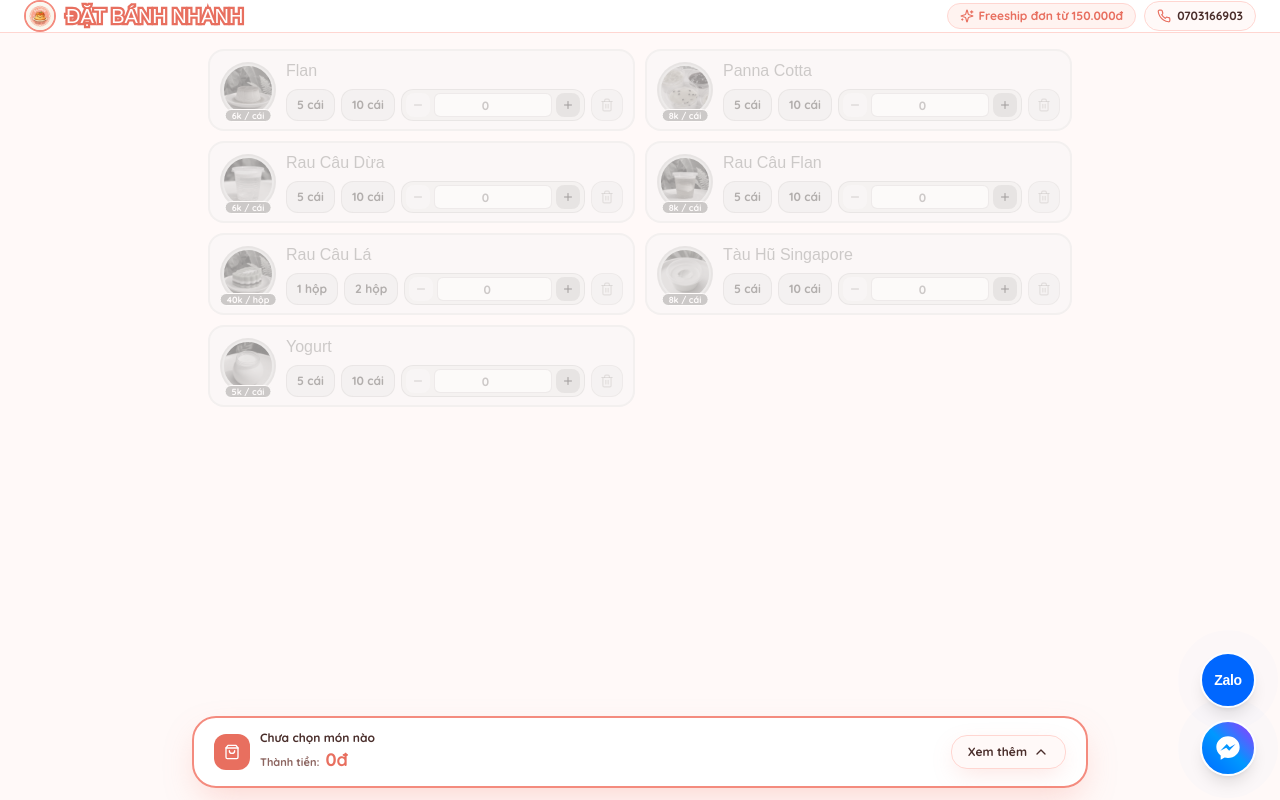
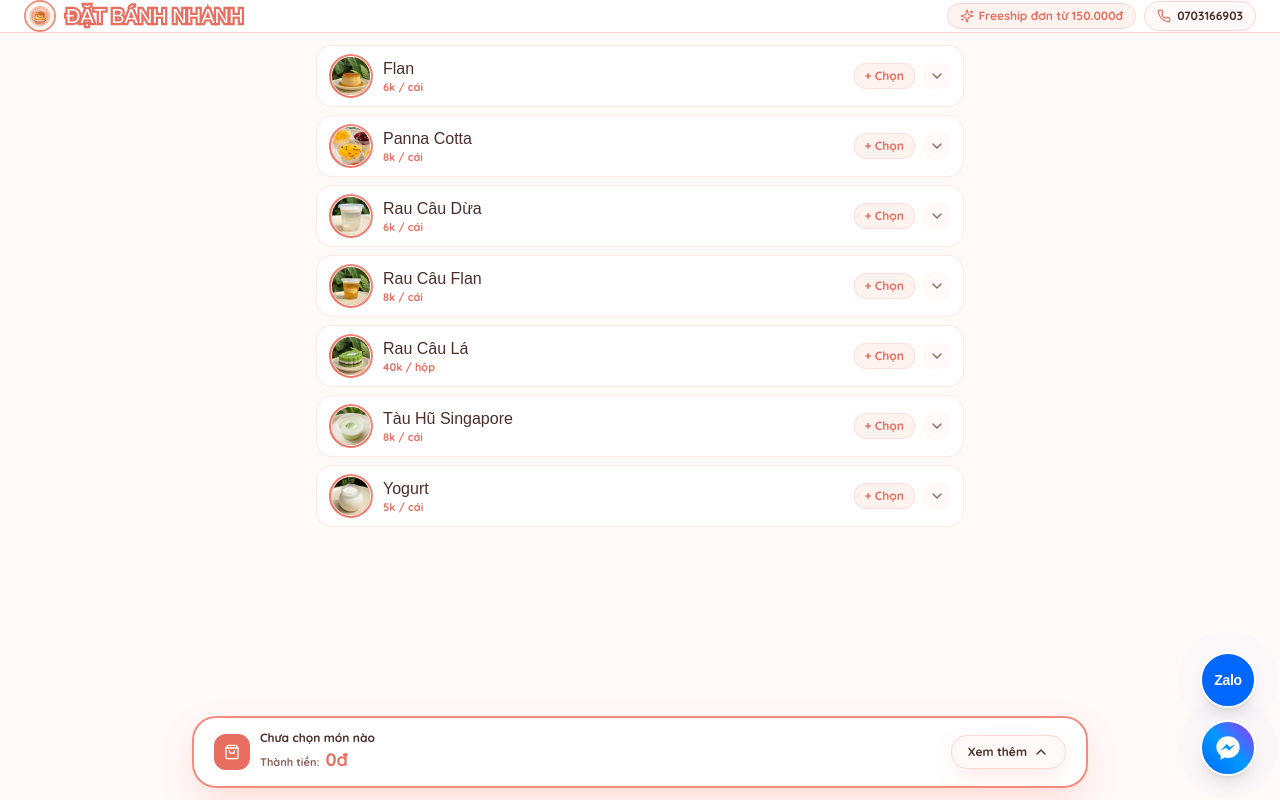
Before and after one commit to kura-hashed/flandi, a Next.js app: page /order in a window 1280 px wide. Built offline with nearby package versions, Linux system fonts and the light colour scheme; a web font is replaced by a local one.

Commit message:
feat(order): minimalist 1-screen product cards with inline expand and warm soft styling

```diff
--- a/src/app/order/page.tsx
+++ b/src/app/order/page.tsx
@@ -39,6 +39,14 @@ export default function QuickSingleScreenOrderPage() {
   // Cart keyed by productId
   const [cartMap, setCartMap] = useState<Record<string, QuickLineItem>>({});
   const [isExpanded, setIsExpanded] = useState(false);
+  const [expandedProductIds, setExpandedProductIds] = useState<Record<string, boolean>>({});
+
+  const toggleProductExpand = (id: string) => {
+    setExpandedProductIds((prev) => ({
+      ...prev,
+      [id]: !prev[id],
+    }));
+  };
 
   // Compact customer info
   const [customerName, setCustomerName] = useState("");
@@ -393,19 +401,19 @@ export default function QuickSingleScreenOrderPage() {
         </div>
       </header>
 
-      {/* Main Product Cards Workspace */}
-      <main className="flex-1 max-w-4xl w-full mx-auto p-2.5 sm:p-4 pb-28 sm:pb-32">
+      {/* Main Product Cards Workspace (Minimalist 1-screen rows with inline expand) */}
+      <main className="flex-1 max-w-2xl w-full mx-auto p-2 sm:p-3 pb-24 sm:pb-28">
         {loading ? (
-          <div className="grid grid-cols-1 sm:grid-cols-2 gap-2">
+          <div className="flex flex-col gap-1.5">
             {[1, 2, 3, 4, 5, 6, 7].map((n) => (
               <div
                 key={n}
-                className="h-20 rounded-2xl bg-white/70 border border-flandi-pink animate-pulse p-2.5"
+                className="h-12 rounded-2xl bg-white/70 border border-flandi-pink animate-pulse"
               />
             ))}
           </div>
         ) : (
-          <div className="grid grid-cols-1 sm:grid-cols-2 gap-2.5 content-start">
+          <div className="flex flex-col gap-1.5 sm:gap-2">
             {products.map((product) => {
               const currentQty = getQtyForProduct(product.id);
               const unitLabel = product.unit || "cái";
@@ -416,62 +424,69 @@ export default function QuickSingleScreenOrderPage() {
               const preset2 = isBoxProduct ? 2 : 10;
 
               const isSelected = currentQty > 0;
+              const isCardExpanded = !!expandedProductIds[product.id];
 
               return (
                 <div
                   key={product.id}
-                  className={`rounded-2xl border-2 px-2.5 py-2 transition-all duration-200 flex items-center gap-2.5 relative ${
+                  className={`rounded-2xl border transition-all duration-200 overflow-hidden ${
                     isSelected
-                      ? "bg-white border-flandi-coral shadow-cute ring-2 ring-flandi-salmon/40 opacity-100 scale-[1.01]"
-                      : "bg-stone-100/75 border-stone-200/80 opacity-55 saturate-[0.3] shadow-none"
+                      ? "bg-white border-flandi-coral shadow-cute ring-1.5 ring-flandi-salmon/40"
+                      : "bg-white/95 border-flandi-pink/50 hover:border-flandi-salmon/60 shadow-2xs"
                   }`}
                 >
-                  {/* Left: Compact Circular Product Photo (non-clickable) */}
+                  {/* Collapsed Header Row (Always visible, tap to toggle expand) */}
                   <div
-                    className={`relative w-14 h-14 sm:w-15 sm:h-15 rounded-full p-0.5 shrink-0 transition-all duration-200 ${
-                      isSelected
-                        ? "bg-gradient-to-tr from-flandi-coral to-flandi-salmon shadow-xs"
-                        : "bg-stone-300"
-                    }`}
+                    onClick={() => toggleProductExpand(product.id)}
+                    className="px-2.5 py-1.5 sm:px-3 sm:py-2 flex items-center justify-between gap-2.5 cursor-pointer select-none hover:bg-flandi-cream/25 transition"
                   >
+                    {/* Left: Mini product image + Product Name + Price badge */}
+                    <div className="flex items-center gap-2.5 min-w-0">
+                      <div className="relative w-10 h-10 sm:w-11 sm:h-11 rounded-full p-0.5 bg-gradient-to-tr from-flandi-coral to-flandi-salmon shrink-0 shadow-2xs">
                         <img
                           src={product.image}
                           alt={product.name}
-                      className={`w-full h-full object-cover rounded-full border-2 border-white transition-all duration-200 ${
-                        isSelected
-                          ? "grayscale-0 brightness-100 opacity-100"
-                          : "grayscale-[80%] brightness-90 opacity-70"
-                      }`}
+                          className="w-full h-full object-cover rounded-full border border-white"
                         />
-                    <span
-                      className={`absolute -bottom-1 left-1/2 -translate-x-1/2 whitespace-nowrap px-1.5 py-0.2 rounded-full text-white text-[9px] font-extrabold border border-white shadow-2xs leading-tight transition-colors ${
-                        isSelected ? "bg-flandi-coral" : "bg-stone-400"
-                      }`}
-                    >
+                      </div>
+
+                      <div className="min-w-0 flex flex-col justify-center">
+                        <h2 className="font-display text-sm sm:text-base text-flandi-dark leading-tight truncate">
+                          {product.name}
+                        </h2>
+                        <span className="text-[11px] font-extrabold text-flandi-coral leading-tight">
                           {product.badgeText}
                         </span>
                       </div>
+                    </div>
 
-                  {/* Right: 2 Compact Rows (Row 1: Product Name, Row 2: 5 | 10 | Direct Input | Trash on same row) */}
-                  <div className="flex-1 min-w-0 flex flex-col justify-center gap-1.5">
-                    {/* Row 1: Full Product Name + Selected Status */}
-                    <div className="flex items-center justify-between gap-1.5">
-                      <h2
-                        className={`font-display text-sm sm:text-base leading-none break-words transition-all ${
-                          isSelected ? "text-sticker-sm" : "text-stone-400"
+                    {/* Right: Selected quantity status badge + Expand / Collapse button */}
+                    <div className="flex items-center gap-2 shrink-0">
+                      {isSelected ? (
+                        <span className="px-2.5 py-1 rounded-full bg-flandi-coral text-white text-[11px] font-black shadow-2xs">
+                          {currentQty} {unitLabel} • {formatVND(product.price * currentQty)}
+                        </span>
+                      ) : (
+                        <span className="px-2.5 py-1 rounded-xl bg-flandi-cream text-flandi-coral text-xs font-extrabold border border-flandi-pink/70">
+                          + Chọn
+                        </span>
+                      )}
+
+                      <div
+                        className={`w-7 h-7 rounded-xl flex items-center justify-center transition-transform duration-200 ${
+                          isCardExpanded
+                            ? "rotate-180 bg-flandi-cream text-flandi-coral"
+                            : "bg-flandi-bg text-flandi-muted"
                         }`}
                       >
-                        {product.name}
-                      </h2>
-                      {isSelected && (
-                        <span className="shrink-0 px-2 py-0.5 rounded-full bg-flandi-coral text-white text-[10px] font-black leading-none shadow-2xs">
-                          {currentQty} {unitLabel} •{" "}
-                          {formatVND(product.price * currentQty)}
-                        </span>
-                      )}
+                        <ChevronDown className="w-4 h-4" />
+                      </div>
+                    </div>
                   </div>
 
-                    {/* Row 2: [5 cái / 1 hộp] + [10 cái / 2 hộp] + [Direct Number Input] + [Trash Clear Button] all on 1 single line */}
+                  {/* Expanded Quantity Controls Section */}
+                  {isCardExpanded && (
+                    <div className="px-3 pb-2.5 pt-1.5 border-t border-flandi-pink/40 bg-flandi-cream/15">
                       <div className="flex items-center gap-1.5">
                         <button
                           type="button"
@@ -484,9 +499,7 @@ export default function QuickSingleScreenOrderPage() {
                           className={`shrink-0 h-8 px-2.5 rounded-xl text-xs font-extrabold border transition whitespace-nowrap ${
                             currentQty === preset1
                               ? "bg-flandi-coral text-white border-flandi-coral shadow-2xs"
-                            : isSelected
-                            ? "bg-flandi-bg hover:bg-flandi-cream text-flandi-dark border-flandi-pink"
-                            : "bg-stone-200/70 hover:bg-stone-200 text-stone-500 border-stone-300/80"
+                              : "bg-white hover:bg-flandi-cream text-flandi-dark border-flandi-pink"
                           }`}
                         >
                           {isBoxProduct ? "1 hộp" : "5 cái"}
@@ -503,27 +516,19 @@ export default function QuickSingleScreenOrderPage() {
                           className={`shrink-0 h-8 px-2.5 rounded-xl text-xs font-extrabold border transition whitespace-nowrap ${
                             currentQty === preset2
                               ? "bg-flandi-coral text-white border-flandi-coral shadow-2xs"
-                            : isSelected
-                            ? "bg-flandi-bg hover:bg-flandi-cream text-flandi-dark border-flandi-pink"
-                            : "bg-stone-200/70 hover:bg-stone-200 text-stone-500 border-stone-300/80"
+                              : "bg-white hover:bg-flandi-cream text-flandi-dark border-flandi-pink"
                           }`}
                         >
                           {isBoxProduct ? "2 hộp" : "10 cái"}
                         </button>
 
                         {/* Direct Quantity Input on the same row (placeholder "0") */}
-                      <div
-                        className={`flex-1 min-w-0 h-8 flex items-center rounded-xl px-1 border transition ${
-                          isSelected
-                            ? "bg-flandi-bg border-flandi-pink"
-                            : "bg-stone-200/60 border-stone-300/80"
-                        }`}
-                      >
+                        <div className="flex-1 min-w-0 h-8 flex items-center bg-white rounded-xl px-1 border border-flandi-pink">
                           <button
                             type="button"
                             onClick={() => updateQty(product, -1)}
                             disabled={currentQty <= 0}
-                          className="w-6 h-6 rounded-lg bg-white hover:bg-flandi-pink/50 text-flandi-dark disabled:opacity-35 flex items-center justify-center shadow-2xs transition active:scale-90 shrink-0"
+                            className="w-6 h-6 rounded-lg bg-flandi-bg hover:bg-flandi-pink/50 text-flandi-dark disabled:opacity-35 flex items-center justify-center shadow-2xs transition active:scale-90 shrink-0"
                           >
                             <Minus className="w-3 h-3" />
                           </button>
@@ -539,42 +544,32 @@ export default function QuickSingleScreenOrderPage() {
                                 parseInt(e.target.value, 10) || 0
                               )
                             }
-                          className={`w-full min-w-0 mx-1 text-center font-extrabold text-xs rounded-md border h-6 px-1 focus:outline-none transition ${
-                            isSelected
-                              ? "text-flandi-coral bg-white border-flandi-pink/70 focus:border-flandi-coral"
-                              : "text-stone-500 bg-white/70 border-stone-300/70 placeholder:text-stone-400"
-                          }`}
+                            className="w-full min-w-0 mx-1 text-center font-extrabold text-xs text-flandi-coral bg-transparent h-6 px-1 placeholder:text-xs placeholder:font-bold placeholder:text-flandi-muted focus:outline-none"
                           />
 
                           <button
                             type="button"
                             onClick={() => updateQty(product, 1)}
-                          className={`w-6 h-6 rounded-lg flex items-center justify-center shadow-2xs transition active:scale-90 shrink-0 ${
-                            isSelected
-                              ? "bg-flandi-coral hover:bg-flandi-salmon text-white"
-                              : "bg-stone-300 hover:bg-stone-400 text-stone-600"
-                          }`}
+                            className="w-6 h-6 rounded-lg bg-flandi-coral hover:bg-flandi-salmon text-white flex items-center justify-center shadow-2xs transition active:scale-90 shrink-0"
                           >
                             <Plus className="w-3 h-3" />
                           </button>
                         </div>
 
                         {/* Trash button to clear quantity of this product */}
+                        {currentQty > 0 && (
                           <button
                             type="button"
                             onClick={() => setExactQty(product, 0)}
-                        disabled={!isSelected}
                             title="Xoá số lượng món này"
-                        className={`shrink-0 w-8 h-8 rounded-xl border flex items-center justify-center transition active:scale-90 ${
-                          isSelected
-                            ? "bg-red-50 hover:bg-red-100 text-red-500 border-red-200"
-                            : "bg-stone-200/50 text-stone-400/50 border-stone-300/60 cursor-not-allowed"
-                        }`}
+                            className="shrink-0 w-8 h-8 rounded-xl border border-red-200 bg-red-50 hover:bg-red-100 text-red-500 flex items-center justify-center transition active:scale-90"
                           >
                             <Trash2 className="w-3.5 h-3.5" />
                           </button>
+                        )}
                       </div>
                     </div>
+                  )}
                 </div>
               );
             })}
```
Lines whose indentation alone changed are shown as unchanged.
